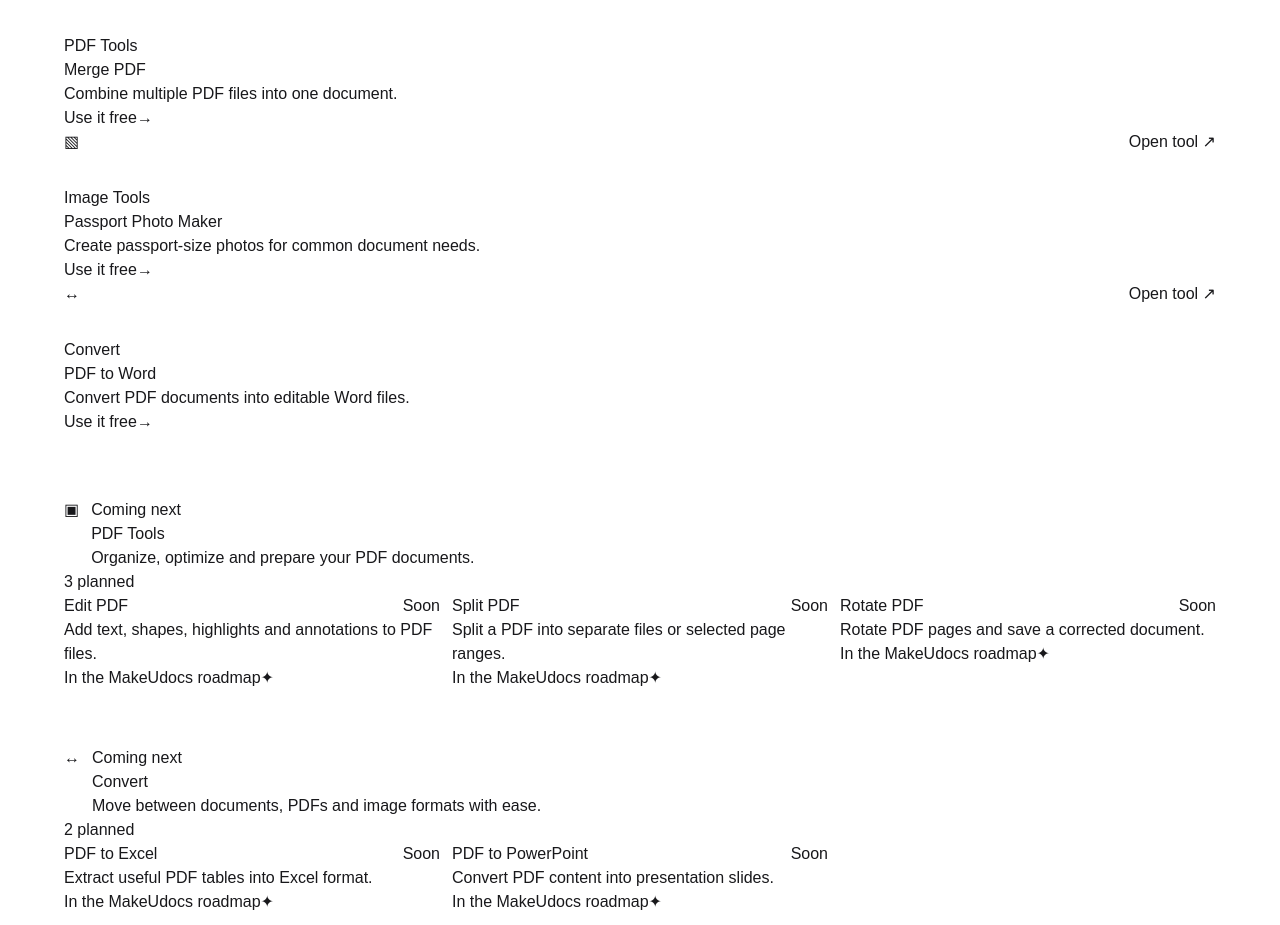
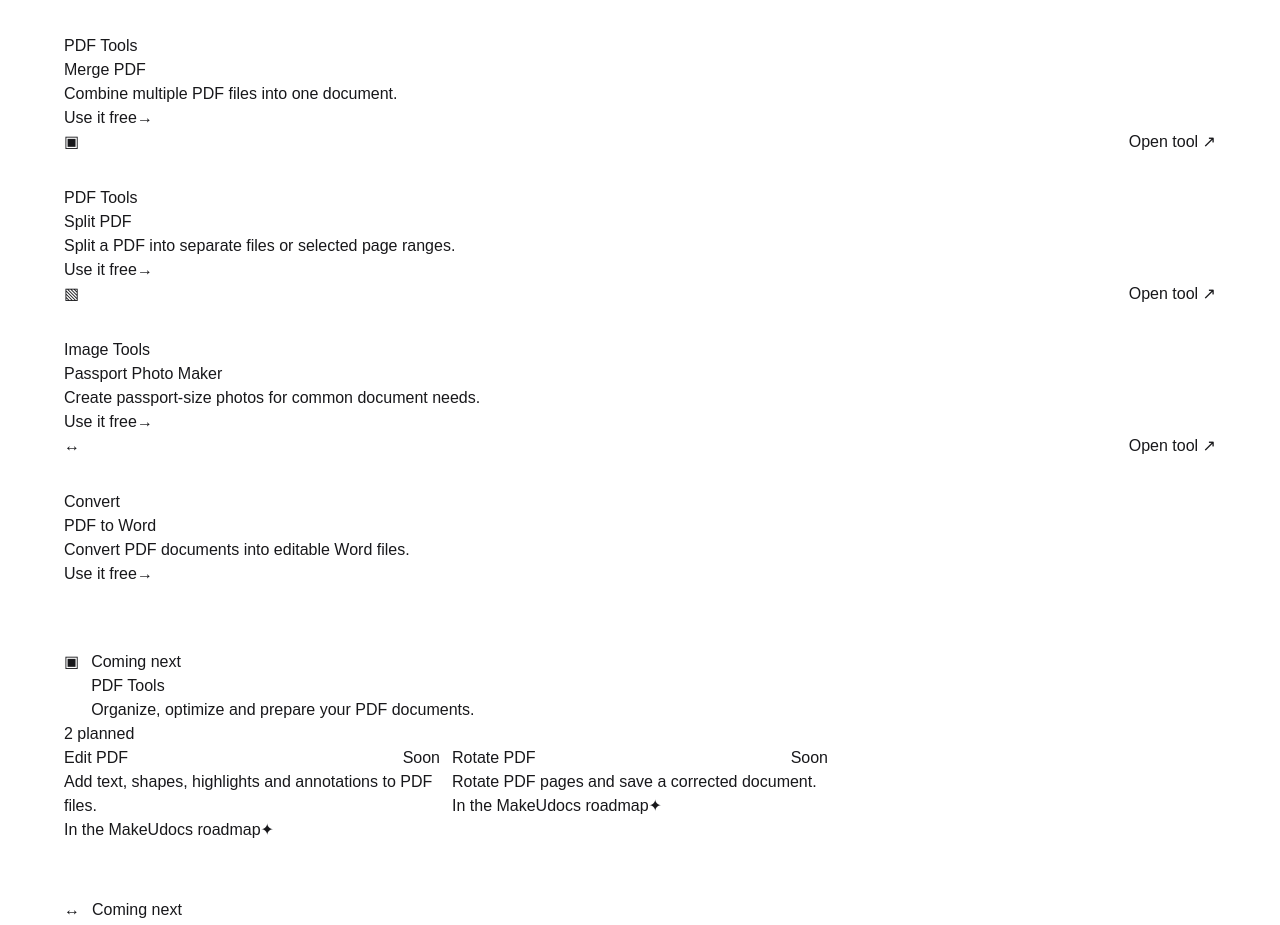
Before and after one commit to upendra701/makeudocs, a Next.js app: page /tools in a window 1280 px wide. Shown: the part 1427-2352 px from the top of the page. Built offline with nearby package versions, Linux system fonts and the light colour scheme.

Commit message:
Mark Split PDF as available

```diff
--- a/app/data/tools.ts
+++ b/app/data/tools.ts
@@ -14,11 +14,11 @@
   { name: "PDF to Images", description: "Turn PDF pages into downloadable images.", href: "/pdf-to-images", category: "Convert", status: "available" },
   { name: "Compress PDF", description: "Reduce PDF file size while keeping useful quality.", href: "/compress-pdf", category: "PDF Tools", status: "available" },
   { name: "Merge PDF", description: "Combine multiple PDF files into one document.", href: "/merge-pdf", category: "PDF Tools", status: "available" },
+  { name: "Split PDF", description: "Split a PDF into separate files or selected page ranges.", href: "/split-pdf", category: "PDF Tools", status: "available" },
   { name: "Passport Photo Maker", description: "Create passport-size photos for common document needs.", href: "/passport-photo", category: "Image Tools", status: "available" },
+  { name: "PDF to Word", description: "Convert PDF documents into editable Word files.", href: "/pdf-to-word", category: "Convert", status: "available" },
   { name: "Edit PDF", description: "Add text, shapes, highlights and annotations to PDF files.", href: "/edit-pdf", category: "PDF Tools", status: "coming-soon" },
-  { name: "Split PDF", description: "Split a PDF into separate files or selected page ranges.", href: "/split-pdf", category: "PDF Tools", status: "coming-soon" },
   { name: "Rotate PDF", description: "Rotate PDF pages and save a corrected document.", href: "/rotate-pdf", category: "PDF Tools", status: "coming-soon" },
-  { name: "PDF to Word", description: "Convert PDF documents into editable Word files.", href: "/pdf-to-word", category: "Convert", status: "available" },
   { name: "PDF to Excel", description: "Extract useful PDF tables into Excel format.", href: "/pdf-to-excel", category: "Convert", status: "coming-soon" },
   { name: "PDF to PowerPoint", description: "Convert PDF content into presentation slides.", href: "/pdf-to-ppt", category: "Convert", status: "coming-soon" },
   { name: "JPG to PNG", description: "Convert JPG images to PNG format.", href: "/jpg-to-png", category: "Image Tools", status: "coming-soon" },
```
